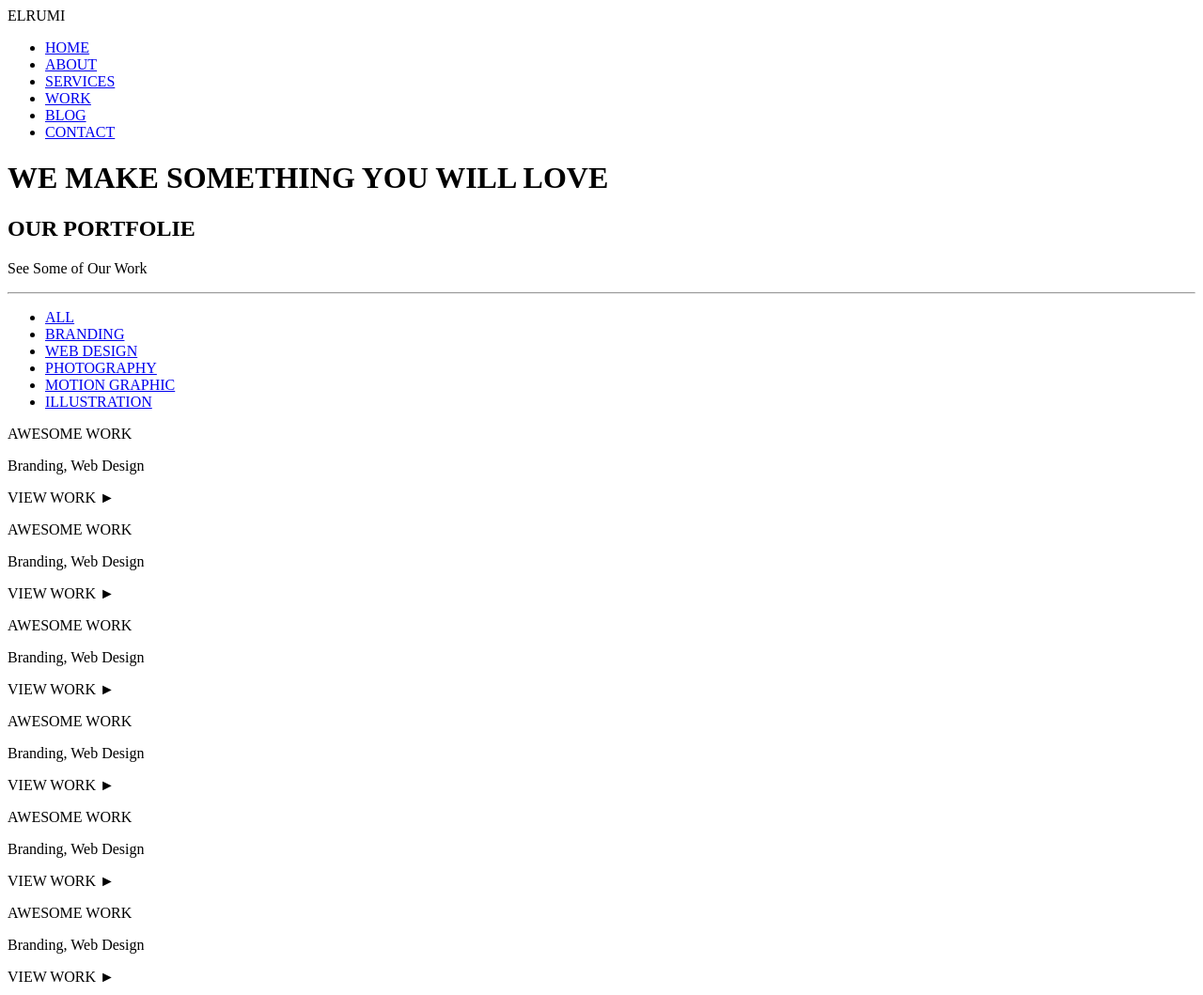
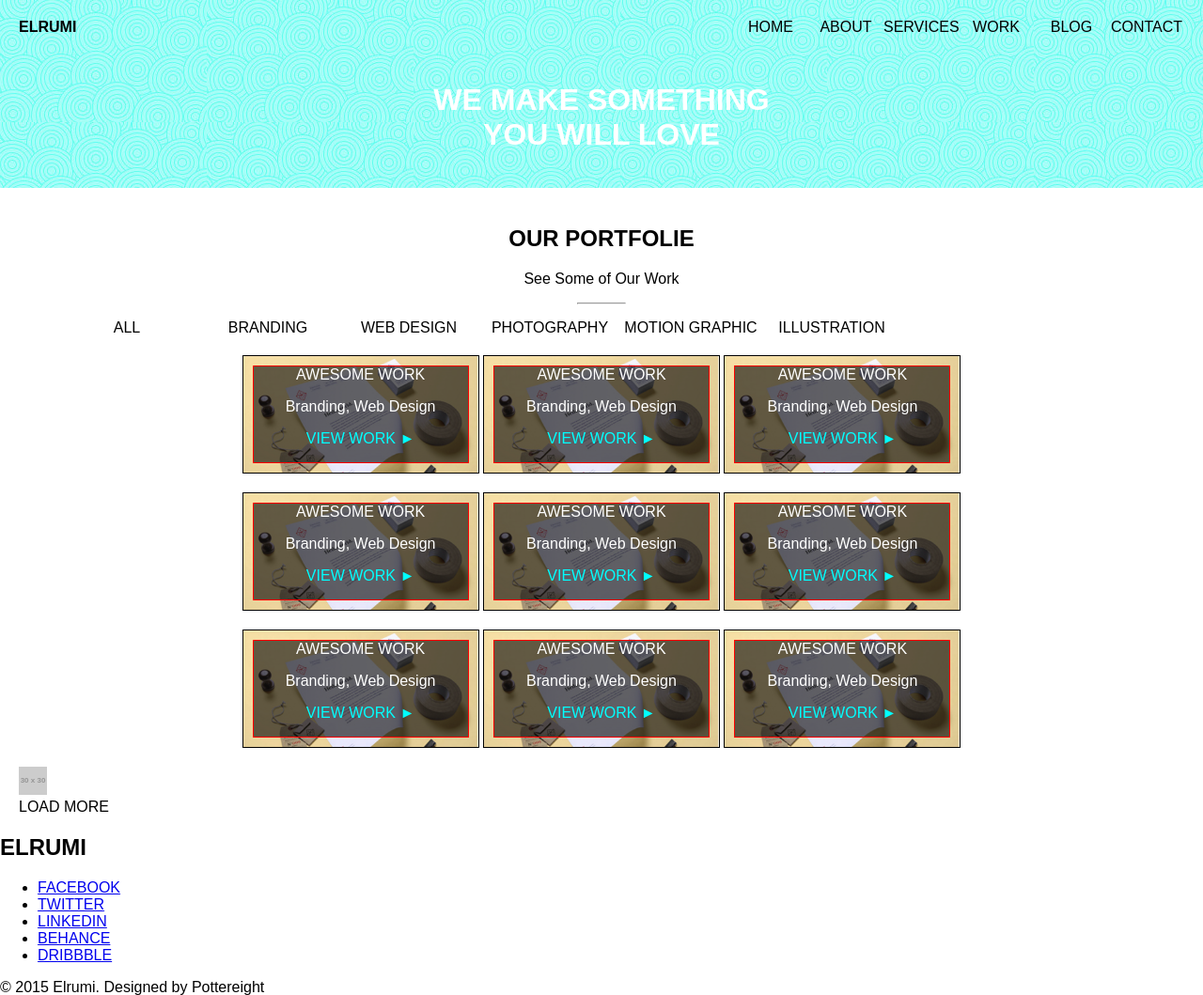
Before and after one commit to YaoShangTseng/html_css_practice, a plain HTML site: page index.html in a window 1280 px wide. Shown: the top 1059 px of the page at 94% size. Drawn offline with Linux system fonts and the light colour scheme; placeholder pictures from the web are drawn by us.

Commit message:
update partial css changes

```diff
--- /dev/null
+++ b/css/main.css
@@ -0,0 +1,110 @@
+#header {
+  background-image: url("../image/back-circle.jpg");
+  height: 200px;
+}
+
+#logo {
+  font-weight: bold;
+  float: left;
+}
+
+#header nav {
+  float: right;
+}
+
+.clearfix {
+  clear: both;
+}
+
+.container {
+  width: auto;
+  margin: 0 auto;
+  padding: 20px 20px 0;
+}
+
+#header ul {
+  list-style-type: none;
+  text-align: center;
+  text-transform: uppercase;
+  margin: 0px;
+  padding-left: 0px;
+}
+
+#header li {
+  float: left;
+}
+
+#header a {
+  display: block;
+  width: 80px;
+  text-decoration: none;
+  color: black;
+}
+div.header {
+  width: 400px;
+  margin: 0 auto;
+}
+h1.title {
+  color: white;
+  margin-top: 50px;
+  text-align: center;
+}
+
+section {
+  width: auto;
+}
+
+.container h2 {
+  text-align: center;
+}
+
+.container p.subtitle {
+  text-align: center;
+}
+
+.second-ul {
+  list-style-type: none;
+  text-align: center;
+}
+
+.second-ul li {
+  float: left;
+}
+
+.second-ul a {
+  text-decoration: none;
+  color: black;
+  display: block;
+  width: 150px;
+}
+
+.table {
+  margin-top: 0px;
+}
+
+div.row {
+  margin: 20px;
+  text-align: center;
+}
+
+.col-4 {
+  width: 250px;
+  display: inline-block;
+  border: 1px solid black;
+  background-image: url("../image/pic.png");
+  background-size: cover;
+}
+
+.info {
+  border: 1px solid red;
+  margin: 10px;
+  background-color: rgba(0,0,0,0.6);
+}
+
+.white {
+  color: white;
+}
+
+p.goto {
+  color: cyan;
+}
--- a/index.html
+++ b/index.html
@@ -3,6 +3,8 @@
 <head>
   <meta charset="UTF-8">
   <title>ELRUMI Web</title>
+  <link rel="stylesheet" href="css/normalize.css">
+  <link rel="stylesheet" href="css/main.css">
 </head>
 <body>
   <div id="header">
@@ -31,18 +33,19 @@
         </ul>
       </nav>
     </div>
-
+    <div class="clearfix"></div>
     <div class="header">
-      <h1>WE MAKE SOMETHING YOU WILL LOVE</h1>
+      <h1 class="title">WE MAKE SOMETHING YOU WILL LOVE</h1>
     </div>
   </div>
 
   <section>
     <div class="container">
       <h2>OUR PORTFOLIE</h2>
-      <p>See Some of Our Work</p>
-      <hr>
-      <ul>
+
+      <p class="subtitle">See Some of Our Work</p>
+      <hr width="50px">
+      <ul class="second-ul">
         <li>
           <a href="#">ALL</a>
         </li>
@@ -62,28 +65,28 @@
           <a href="#">ILLUSTRATION</a>
         </li>
       </ul>
-
+      <div class="clearfix"></div>
       <div class="table">
         <div class="row">
           <div class="col-4">
             <div class="info">
-              <div>AWESOME WORK</div>
-              <p>Branding, Web Design</p>
-              <p>VIEW WORK &#9658</p>
+              <div class="white">AWESOME WORK</div>
+              <p class="white">Branding, Web Design</p>
+              <p class="goto">VIEW WORK &#9658</p>
             </div>
           </div>
           <div class="col-4">
             <div class="info">
-              <div>AWESOME WORK</div>
-              <p>Branding, Web Design</p>
-              <p>VIEW WORK &#9658</p>
+              <div class="white">AWESOME WORK</div>
+              <p class="white">Branding, Web Design</p>
+              <p class="goto">VIEW WORK &#9658</p>
             </div>
           </div>
           <div class="col-4">
             <div class="info">
-              <div>AWESOME WORK</div>
-              <p>Branding, Web Design</p>
-              <p>VIEW WORK &#9658</p>
+              <div class="white">AWESOME WORK</div>
+              <p class="white">Branding, Web Design</p>
+              <p class="goto">VIEW WORK &#9658</p>
             </div>
           </div>
         </div>
@@ -91,23 +94,23 @@
         <div class="row">
           <div class="col-4">
             <div class="info">
-              <div>AWESOME WORK</div>
-              <p>Branding, Web Design</p>
-              <p>VIEW WORK &#9658</p>
+              <div class="white">AWESOME WORK</div>
+              <p class="white">Branding, Web Design</p>
+              <p class="goto">VIEW WORK &#9658</p>
             </div>
           </div>
           <div class="col-4">
             <div class="info">
-              <div>AWESOME WORK</div>
-              <p>Branding, Web Design</p>
-              <p>VIEW WORK &#9658</p>
+              <div class="white">AWESOME WORK</div>
+              <p class="white">Branding, Web Design</p>
+              <p class="goto">VIEW WORK &#9658</p>
             </div>
           </div>
           <div class="col-4">
             <div class="info">
-              <div>AWESOME WORK</div>
-              <p>Branding, Web Design</p>
-              <p>VIEW WORK &#9658</p>
+              <div class="white">AWESOME WORK</div>
+              <p class="white">Branding, Web Design</p>
+              <p class="goto">VIEW WORK &#9658</p>
             </div>
           </div>
         </div>
@@ -115,23 +118,23 @@
         <div class="row">
           <div class="col-4">
             <div class="info">
-              <div>AWESOME WORK</div>
-              <p>Branding, Web Design</p>
-              <p>VIEW WORK &#9658</p>
+              <div class="white">AWESOME WORK</div>
+              <p class="white">Branding, Web Design</p>
+              <p class="goto">VIEW WORK &#9658</p>
             </div>
           </div>
           <div class="col-4">
             <div class="info">
-              <div>AWESOME WORK</div>
-              <p>Branding, Web Design</p>
-              <p>VIEW WORK &#9658</p>
+              <div class="white">AWESOME WORK</div>
+              <p class="white">Branding, Web Design</p>
+              <p class="goto">VIEW WORK &#9658</p>
             </div>
           </div>
           <div class="col-4">
             <div class="info">
-              <div>AWESOME WORK</div>
-              <p>Branding, Web Design</p>
-              <p>VIEW WORK &#9658</p>
+              <div class="white">AWESOME WORK</div>
+              <p class="white">Branding, Web Design</p>
+              <p class="goto">VIEW WORK &#9658</p>
             </div>
           </div>
         </div>
```
Also changed, not shown: css/normalize.css (added), image/back-circle.jpg (added), image/pic.png (added).
